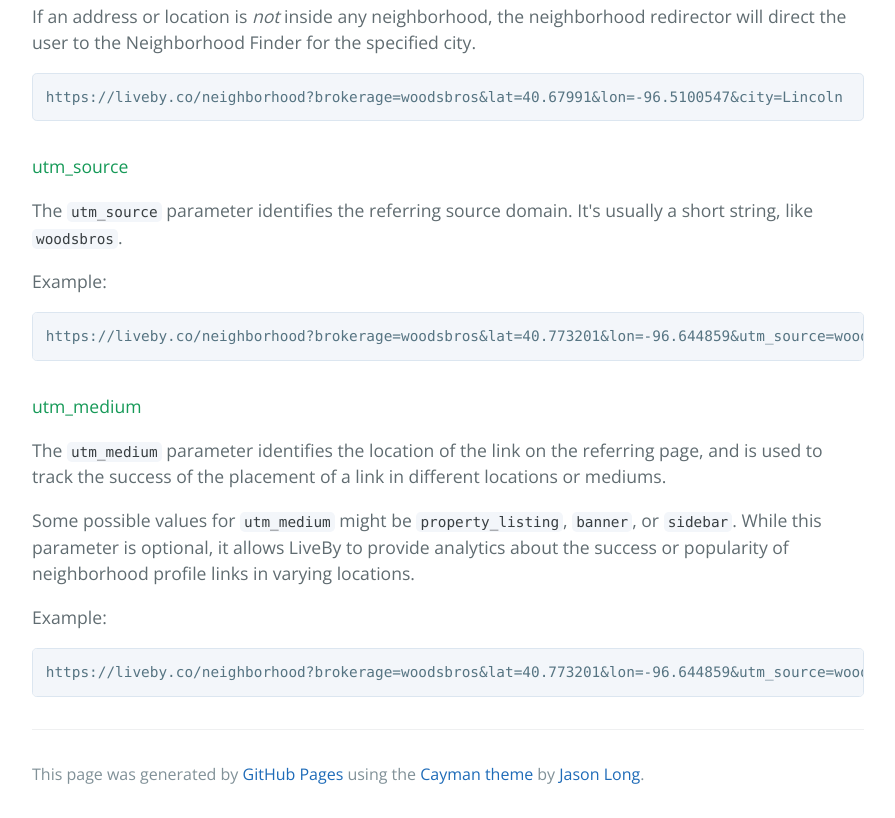
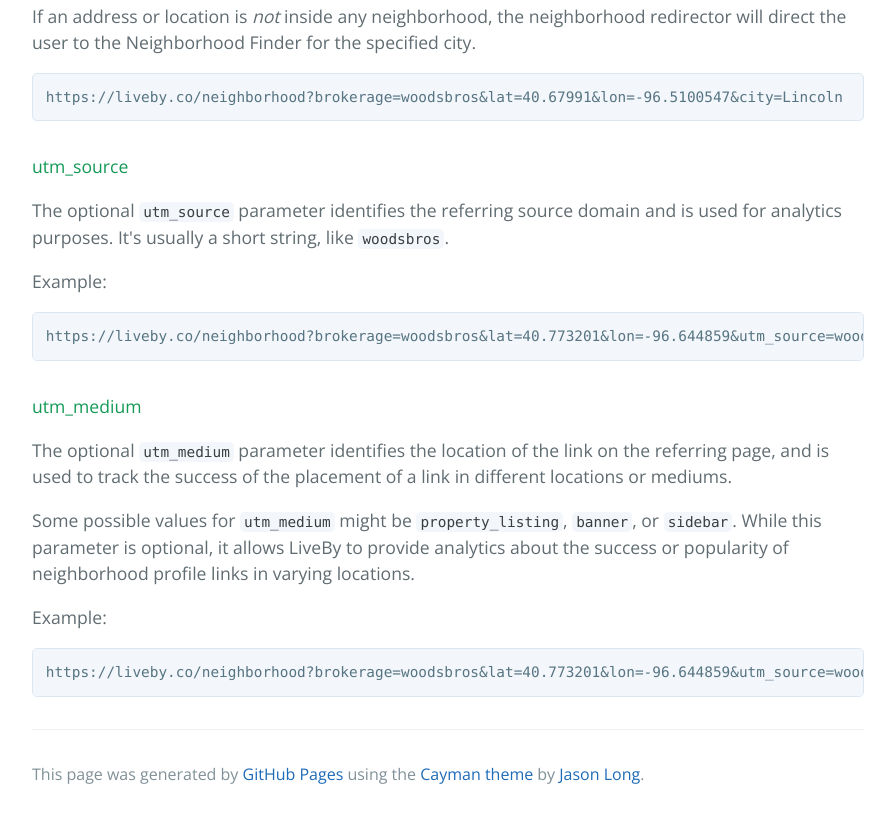
Before and after one commit to LiveBy/liveby.github.io, a plain HTML site: page index.html in a window 1280 px wide. Shown: the part 2132-2950 px from the top of the page, without its empty margins (192-1087 px from the left). Drawn offline with nearby package versions, Linux system fonts and the light colour scheme.

Commit message:
Replace master branch with page content via GitHub

```diff
--- a/index.html
+++ b/index.html
@@ -104,7 +104,7 @@
 <h4>
 <a id="utm_source" class="anchor" href="#utm_source" aria-hidden="true"><span aria-hidden="true" class="octicon octicon-link"></span></a>utm_source</h4>
 
-<p>The <code>utm_source</code> parameter identifies the referring source domain. It's usually a short string, like <code>woodsbros</code>.</p>
+<p>The optional <code>utm_source</code> parameter identifies the referring source domain and is used for analytics purposes. It's usually a short string, like <code>woodsbros</code>.</p>
 
 <p>Example:</p>
 
@@ -114,13 +114,13 @@
 <h4>
 <a id="utm_medium" class="anchor" href="#utm_medium" aria-hidden="true"><span aria-hidden="true" class="octicon octicon-link"></span></a>utm_medium</h4>
 
-<p>The <code>utm_medium</code> parameter identifies the location of the link on the referring page, and is used to track the success of the placement of a link in different locations or mediums. </p>
+<p>The optional <code>utm_medium</code> parameter identifies the location of the link on the referring page, and is used to track the success of the placement of a link in different locations or mediums. </p>
 
 <p>Some possible values for <code>utm_medium</code> might be <code>property_listing</code>, <code>banner</code>, or <code>sidebar</code>. While this parameter is optional, it allows LiveBy to provide analytics about the success or popularity of neighborhood profile links in varying locations.</p>
 
 <p>Example:</p>
 
-<pre><code>https://liveby.co/neighborhood?brokerage=woodsbros&amp;lat=40.773201&amp;lon=-96.644859&amp;utm_source=woodsbros&amp;location=property_listing
+<pre><code>https://liveby.co/neighborhood?brokerage=woodsbros&amp;lat=40.773201&amp;lon=-96.644859&amp;utm_source=woodsbros&amp;utm_medium=property_listing
 </code></pre>
 
       <footer class="site-footer">
```
Also changed, not shown: params.json (+1 -1 lines).
